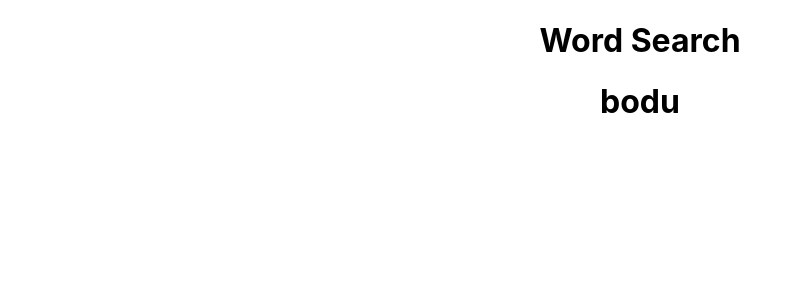
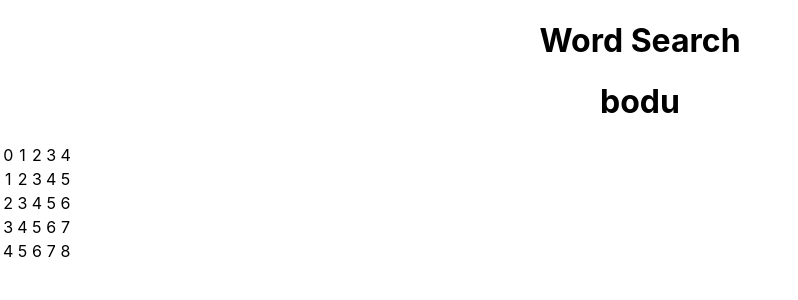
Before and after one commit to plknit00/word_search, a React (Create React App) app in the folder word_search/: page / in a window 1280 px wide. Shown: the top 300 px of the page, without its empty margins (0-798 px from the left). Built offline with nearby package versions, Linux system fonts and the light colour scheme.

Commit message:
added basic word grid

```diff
--- a/word_search/src/App.tsx
+++ b/word_search/src/App.tsx
@@ -1,6 +1,7 @@
 import React from "react";
 import logo from "./logo.svg";
 import "./App.css";
+import { WordGridComponent } from "./WordGrid";
 
 function Header() {
   return (
@@ -29,6 +30,7 @@ function App() {
     <div className="App">
       <Header />
       <Body />
+      <WordGridComponent />
     </div>
   );
 }
--- /dev/null
+++ b/word_search/src/WordGrid.tsx
@@ -0,0 +1,35 @@
+class WordGrid {
+  grid: string[][];
+
+  constructor(width: number, height: number) {
+    this.grid = [];
+    for (let h = 0; h < height; h++) {
+      this.grid.push([]);
+      for (let w = 0; w < width; w++) {
+        let sum = w + h;
+        this.grid[h].push(sum.toString());
+      }
+    }
+  }
+}
+
+function GridCell(props: { cell: string }) {
+  return <td>{props.cell}</td>;
+}
+
+function GridRow(props: { row: string[] }) {
+  let row_vals = [];
+  for (let c = 0; c < props.row.length; c++) {
+    row_vals.push(<GridCell cell={props.row[c]} />);
+  }
+  return <tr>{row_vals}</tr>;
+}
+
+export function WordGridComponent() {
+  let grid = new WordGrid(5, 5);
+  let table = [];
+  for (let r = 0; r < grid.grid.length; r++) {
+    table.push(<GridRow row={grid.grid[r]} />);
+  }
+  return <table>{table}</table>;
+}
```
